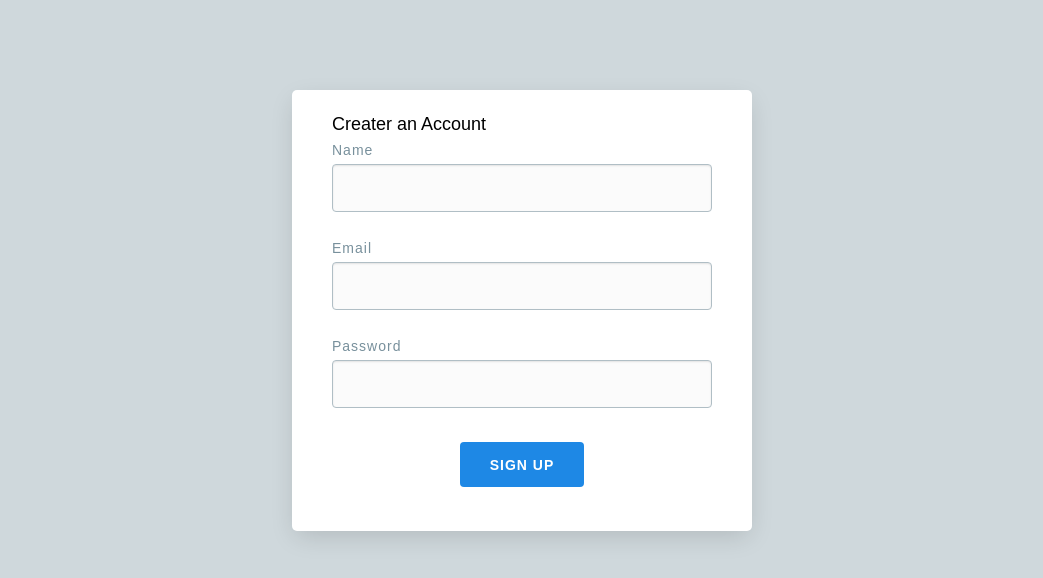
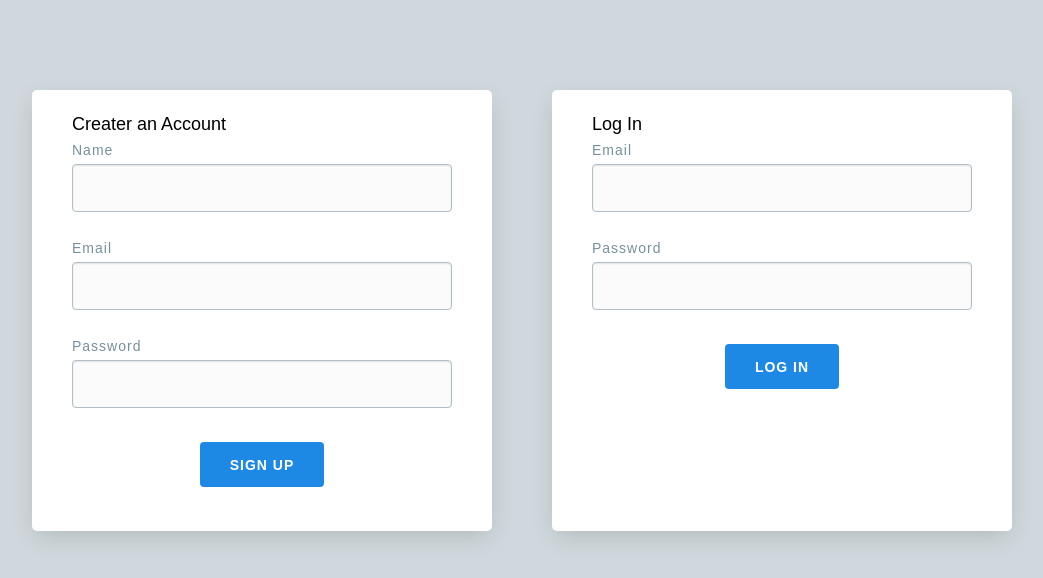
Before and after one commit to ZurongSunCS/CS6400-COVID-19-MongoDB-Web, a Flask app: page / in a window 1280 px wide. Shown: the top 578 px of the page, without its empty margins (118-1161 px from the left). Run offline with Flask 2, Linux system fonts and the light colour scheme.

Commit message:
second commit

```diff
--- a/static/js/scripts.js
+++ b/static/js/scripts.js
@@ -20,3 +20,26 @@ $("form[name=signup_form").submit(function(e) {
 
     e.preventDefault();
 });
+
+$("form[name=login_form").submit(function(e) {
+
+    var $form = $(this);
+    var $error = $form.find(".error");
+    var data = $form.serialize();
+
+    $.ajax({
+        url: "/user/login",
+        type: "POST",
+        data: data,
+        dataType: "json",
+        success: function(resp) {
+            window.location.href = '/dashboard/';
+        },
+        error: function(resp){
+            console.log(resp);
+            $error.text(resp.responseJSON.error).removeClass("error--hidden");
+        }
+    })
+
+    e.preventDefault();
+});
--- a/templates/home.html
+++ b/templates/home.html
@@ -23,6 +23,24 @@
 
         </form>
         </div>
+
+        <div class="card">
+            <hi class="center">Log In</hi>
+            <form name="login_form">
+
+                <label for="name">Email</label>
+                <input type="email" name="email" class="field" requried>
+
+                <label for="password">Password</label>
+                <input type="password" name="password" class="field" requried>
+
+                <p class="error error--hidden">
+
+                </p>
+            <input type="submit" value="Log In" class="btn">
+
+        </form>
+        </div>
     </div>
 
 {% endblock %}
--- a/user/routes.py
+++ b/user/routes.py
@@ -10,3 +10,7 @@ def signup():
 @app.route('/user/signout')
 def signout():
     return User().signout()
+
+@app.route('/user/login', methods=['POST'])
+def login():
+    return User().login()
```
Also changed, not shown: user/models.py (+19 -0 lines).
